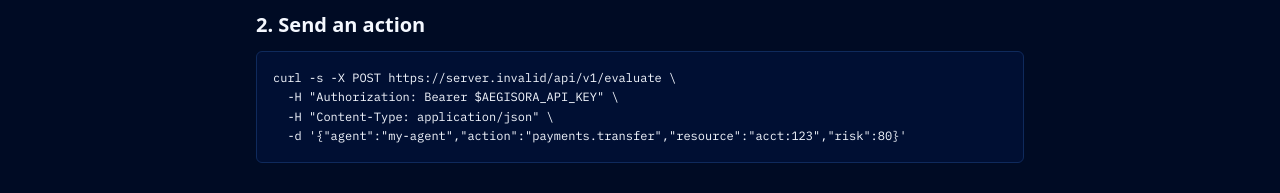
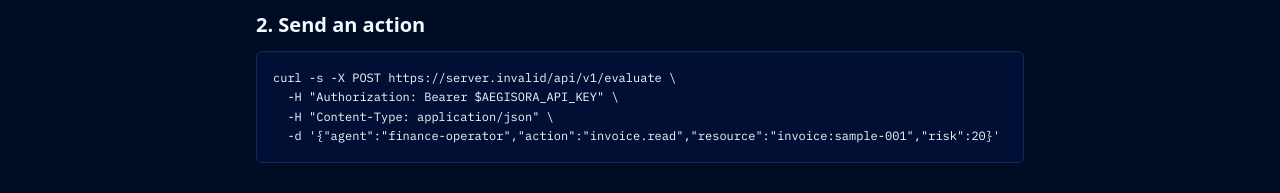
Before and after one commit to aegisora-ai/aegisora-dashboard, a Next.js app: page /en/developers/quickstart in a window 1280 px wide. Shown: the part 457-650 px from the top of the page. Built offline with nearby package versions, Linux system fonts and the light colour scheme; no server answers.

Commit message:
Align quickstart example with onboarding defaults

```diff
--- a/src/app/[locale]/developers/quickstart/page.tsx
+++ b/src/app/[locale]/developers/quickstart/page.tsx
@@ -9,7 +9,7 @@ const BASE = process.env.NEXT_PUBLIC_BASE_URL ?? "https://YOUR-AEGISORA-HOST";
 const curlExample = `curl -s -X POST ${BASE}/api/v1/evaluate \\
   -H "Authorization: Bearer $AEGISORA_API_KEY" \\
   -H "Content-Type: application/json" \\
-  -d '{"agent":"my-agent","action":"payments.transfer","resource":"acct:123","risk":80}'`;
+  -d '{"agent":"finance-operator","action":"invoice.read","resource":"invoice:sample-001","risk":20}'`;
 
 const responseExample = `{
   "decision_id": "...",
@@ -30,7 +30,7 @@ const aegisora = new Aegisora({ baseUrl: process.env.AEGISORA_BASE_URL });
 // The callback runs only when the decision is ALLOW.
 // BLOCK and ESCALATE throw AegisoraDecisionError.
 const result = await aegisora.guard(
-  { agent: "my-agent", action: "payments.transfer", resource: "acct:123", risk: 80 },
+  { agent: "finance-operator", action: "invoice.read", resource: "invoice:sample-001", risk: 20 },
   async (decision) => doTransfer(decision.decision_id)
 );`;
 
```
